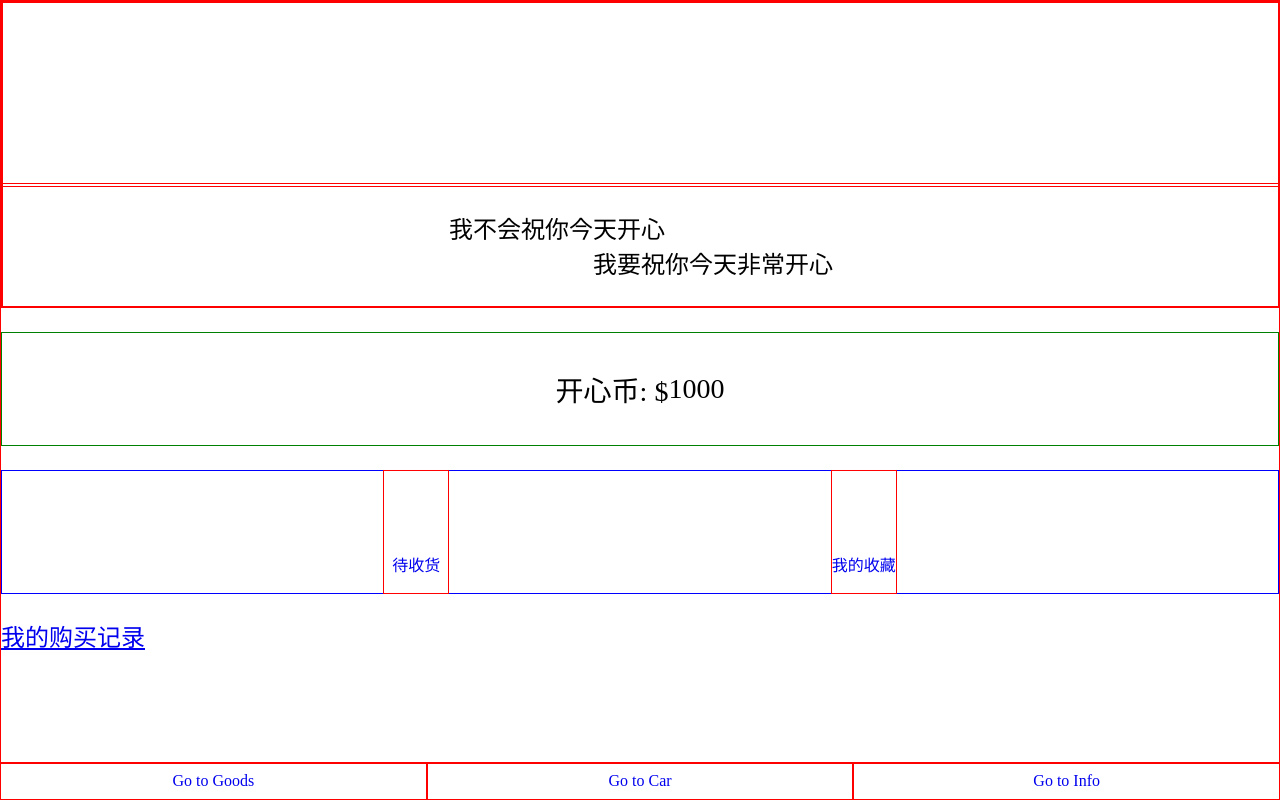
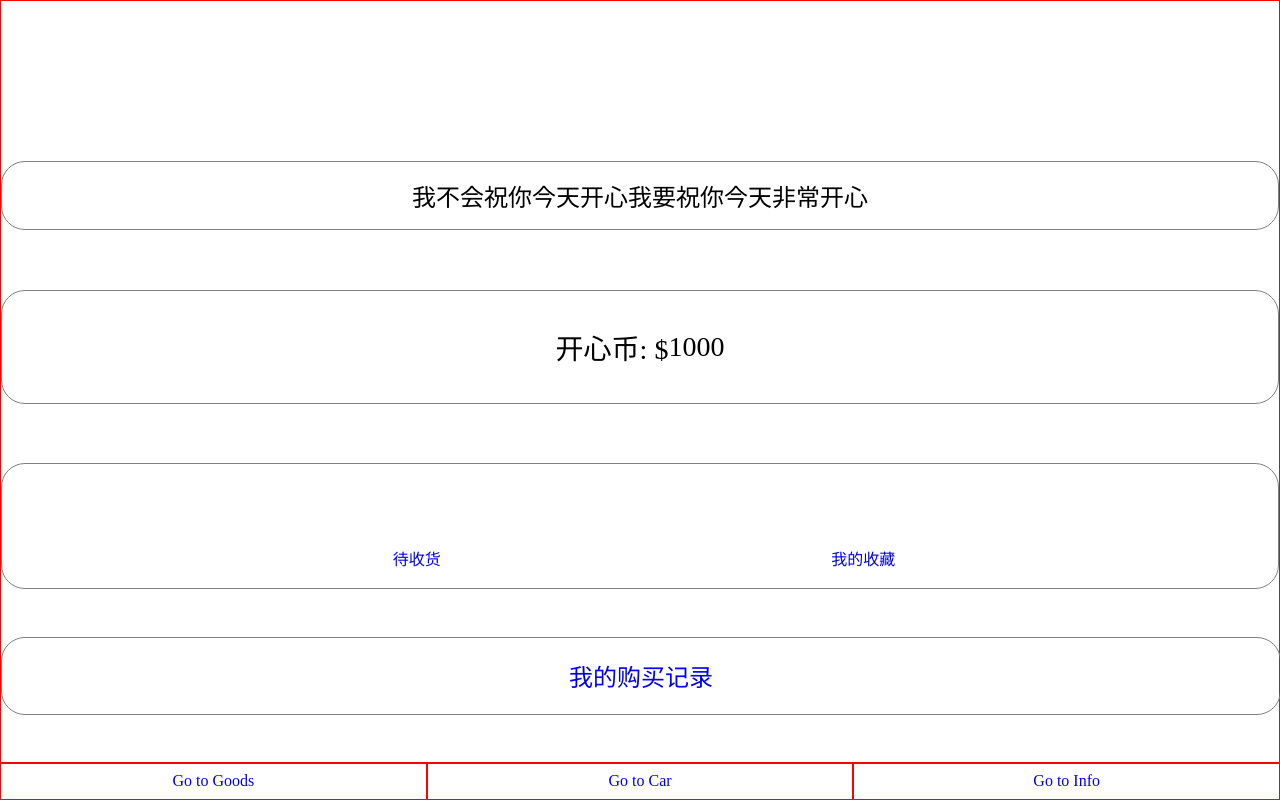
Before and after one commit to 91jzhu/shopping, a Vue app: page /info in a window 1280 px wide. Built offline with nearby package versions, Linux system fonts and the light colour scheme.

Commit message:
toggle 有点问题

```diff
--- a/src/components/HomePage/Info.vue
+++ b/src/components/HomePage/Info.vue
@@ -4,14 +4,14 @@
       <div class="photo">
         <Icon name="user" class="pic"/>
       </div>
-      <pre>
-        <div class="bless">我不会祝你今天开心
-          我要祝你今天非常开心</div>
-      </pre>
+      <div class="bless">
+        <span>我不会祝你今天开心</span>
+        <span>我要祝你今天非常开心</span>
+      </div>
     </div>
     <div class="money">
       <span>开心币: $</span>
-      <span>{{cash}}</span>
+      <span>{{ cash }}</span>
     </div>
     <div class="function">
       <div class="receive">
@@ -47,16 +47,16 @@ import DropDownItem from "../Tool/DropDown-Item.vue";
 export default {
   name: "Info",
   components: {DropDownItem, DropDown, Icon, Navbar},
-  setup(){
-    const cash=ref(fetchCash())
-    const touch=(type:String)=>{
-      if(type==='receive'){
+  setup() {
+    const cash = ref(fetchCash())
+    const touch = (type: String) => {
+      if (type === 'receive') {
 
-      }else{
+      } else {
 
       }
     }
-    return {touch,cash}
+    return {touch, cash}
   }
 }
 </script>
@@ -65,33 +65,30 @@ export default {
 .infoWrapper {
   height: calc(100% - 38px);
   border: 1px solid red;
+  display: flex;
+  flex-direction: column;
+  justify-content: space-between;
 
   .user {
-    height: 40%;
-    border: 1px solid red;
-    position: relative;
+    //border:1px solid blue;
     .photo {
-      position: absolute;
-      top:0;
-      left:0;
-      height: 60%;
-      width:100%;
-      border: 1px solid red;
+      width: 100%;
+      padding: 16px 0;
+      //border: 1px solid grey;
       display: flex;
       justify-content: center;
       align-items: center;
+
       .pic {
-        width: 70%;
-        height: 90%;
+        width:128px;
+        height:128px;
       }
     }
+
     .bless {
-      position: absolute;
-      bottom: 0;
-      left:0;
-      width:100%;
-      height:40%;
-      border:1px solid red;
+      padding: 16px 0;
+      border: 1px solid grey;
+      border-radius: 24px;
       font-size: 24px;
       display: flex;
       flex-wrap: wrap;
@@ -100,31 +97,35 @@ export default {
     }
   }
 
-  .money{
+  .money {
     display: flex;
     justify-content: center;
     align-items: center;
-    border:1px solid green;
-    margin-top: 24px;
-    padding:36px;
+    border: 1px solid grey;
+    margin-top: 12px;
+    padding: 36px;
     font-size: 28px;
+    border-radius: 24px;
   }
 
   .function {
-    border:1px solid blue;
-    margin-top: 24px;
-    height:16%;
+    border: 1px solid grey;
+    margin-top: 12px;
+    border-radius: 24px;
+    padding: 18px 0;
     display: flex;
     justify-content: space-evenly;
     align-items: center;
-    .receive{
-      height:100%;
-      border:1px solid red;
+
+    .receive {
+      height: 100%;
+      //border:1px solid red;
       display: flex;
       flex-direction: column;
       justify-content: center;
       align-items: center;
-      a{
+
+      a {
         text-decoration: none;
         display: flex;
         flex-direction: column;
@@ -132,14 +133,16 @@ export default {
         align-items: center;
       }
     }
-    .collects{
-      height:100%;
-      border:1px solid red;
+
+    .collects {
+      height: 100%;
+      //border:1px solid red;
       display: flex;
       flex-direction: column;
       justify-content: center;
       align-items: center;
-      a{
+
+      a {
         text-decoration: none;
         display: flex;
         flex-direction: column;
@@ -148,15 +151,24 @@ export default {
       }
     }
   }
-  .record{
-    height:10%;
-    width:100%;
-    border:none;
-    margin-top: 24px;
+
+  .record {
+    height: 10%;
+    width: 100%;
+    border: 1px solid grey;
+    border-radius: 24px;
     font-size: 24px;
-    &:active{
-      background: orange;
-      opacity: 0.3;
+    display: flex;
+    justify-content: center;
+    align-items: center;
+    margin-bottom: 48px;
+
+    a {
+      text-decoration: none;
+
+      span {
+
+      }
     }
   }
 }
--- a/src/components/HomePage/Record.vue
+++ b/src/components/HomePage/Record.vue
@@ -7,6 +7,15 @@
       <span>
       购买记录
       </span>
+
+
+
+      <Toggle :selected="selected">
+        <ToggleItem content="单日"/>
+        <ToggleItem content="总览"/>
+      </Toggle>
+
+
     </header>
     <DropDown @update:date="changeDate"
               @update:chart="changeChart">
@@ -27,16 +36,18 @@ import Icon from "../Tool/Icon.vue";
 import DropDown from "../Tool/DropDown.vue";
 import DropDownItem from "../Tool/DropDown-Item.vue";
 import {EChartsType} from "echarts";
+import Toggle from "../Tool/Toggle.vue";
+import ToggleItem from "../Tool/ToggleItem.vue";
 
 export default {
-  components: {DropDownItem, DropDown, Icon},
+  components: {ToggleItem, Toggle, DropDownItem, DropDown, Icon},
   setup() {
     const chartRef = ref(null)
     const source = reactive([])
     const text = ref('')
     const myChart = ref<EChartsType>(null)
     const dates = reactive<string[]>(getDates())
-    console.log(dates);
+    const selected=ref('单日')
     onMounted(() => {
       text.value = fetchBuy().createdAt
       initSource()
@@ -135,7 +146,7 @@ export default {
       changeText(val)
       setOption()
     }
-    return {chartRef, changeDate, changeChart, dates}
+    return {chartRef, changeDate, changeChart, dates,selected}
   }
 }
 </script>
@@ -151,20 +162,18 @@ export default {
   header {
     border-bottom: 1px solid grey;
     display: flex;
-
+    justify-content: space-between;
+    align-items: center;
     a {
       display: inline-block;
       padding: 4px 8px;
-      //border:1px solid red;
     }
 
     span {
-      //border:1px solid red;
-      flex: 1;
       display: flex;
       justify-content: flex-start;
       align-items: center;
-      padding-left: 19vw;
+      //padding-left: 19vw;
       font-size: 24px;
     }
   }
--- /dev/null
+++ b/src/components/Tool/Toggle.vue
@@ -0,0 +1,44 @@
+<template>
+  <div class="toggleWrapper" @click="x">
+    <component v-for="child in childs" :is="child" :ref="child.props.content===selected?childRef:null"/>
+    <div class="border" ref="border"/>
+  </div>
+</template>
+
+<script lang="ts">
+import {ref} from "vue";
+export default {
+  props:{
+    selected:String
+  },
+  setup(props, {slots}) {
+    const childs = slots.default()
+    const childRef=ref(null)
+    const border=ref(null)
+    const x = () => {
+      console.log(childRef.value);
+      console.log(border.value);
+    }
+    return {childs, x,childRef,border}
+  }
+}
+</script>
+
+<style scoped lang="scss">
+.toggleWrapper {
+  border: 1px solid grey;
+  border-radius: 36px;
+  position: relative;
+
+  .border {
+    position: absolute;
+    top: 0;
+    left: 0;
+    z-index: -1;
+    border-radius: 36px;
+    width: 64px;
+    height: 50px;
+    border: 1px solid red;
+  }
+}
+</style>
--- /dev/null
+++ b/src/components/Tool/ToggleItem.vue
@@ -0,0 +1,22 @@
+<template>
+  <div class="toggleItemWrapper">
+    {{content}}
+  </div>
+</template>
+
+<script lang="ts">
+export default {
+  name: "ToggleItem",
+  props:{
+    content:String
+  },
+}
+</script>
+
+<style scoped lang="scss">
+.toggleItemWrapper{
+  font-size: 20px;
+  display: inline-block;
+  padding: 12px;
+}
+</style>
```
